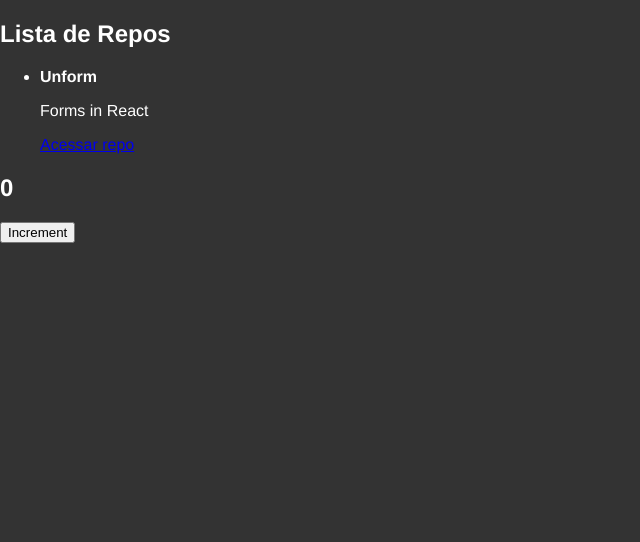
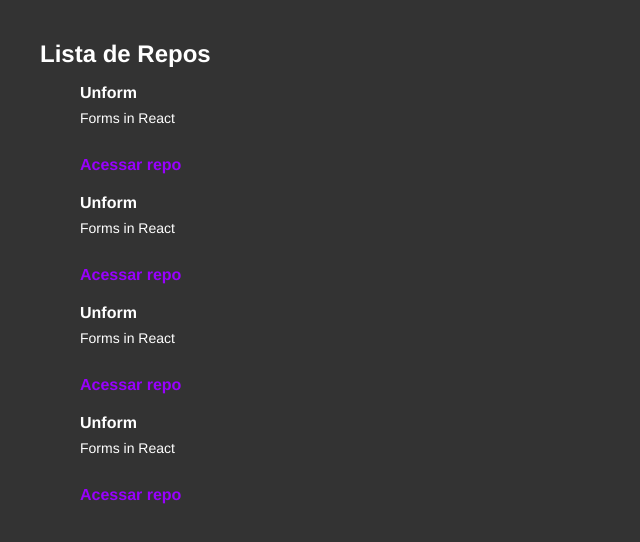
Before and after one commit to LeonardoBrizolla/github-explorer-2022, a React app: page / in a window 1280 px wide. Shown: the top 542 px of the page, without its empty margins (0-640 px from the left). Built offline with nearby package versions, Linux system fonts and the light colour scheme.

Commit message:
Estilização da listagem

```diff
--- a/src/App.jsx
+++ b/src/App.jsx
@@ -1,11 +1,3 @@
-import { Counter } from './components/Counter';
 import { RepoList } from './components/RepoList';
 
-export const App = () => {
-  return (
-    <>
-      <RepoList />
-      <Counter />
-    </>
-  );
-};
+export const App = () => <RepoList />;
--- a/src/components/Counter/index.jsx
+++ /dev/null
@@ -1,18 +0,0 @@
-import { useState } from 'react';
-
-export const Counter = () => {
-  const [counter, setCounter] = useState(0);
-
-  const increment = () => {
-    setCounter(counter + 1);
-  };
-
-  return (
-    <>
-      <h2>{counter}</h2>
-      <button type="button" onClick={increment}>
-        Increment
-      </button>
-    </>
-  );
-};
--- a/src/components/RepoList/index.jsx
+++ b/src/components/RepoList/index.jsx
@@ -1,3 +1,4 @@
+import './style.scss';
 import { RepoItem } from '../RepoItem';
 
 const repo = {
@@ -13,6 +14,9 @@ export const RepoList = () => {
 
       <ul>
         <RepoItem repo={repo} />
+        <RepoItem repo={repo} />
+        <RepoItem repo={repo} />
+        <RepoItem repo={repo} />
       </ul>
     </section>
   );
--- /dev/null
+++ b/src/components/RepoList/style.scss
@@ -0,0 +1,31 @@
+section.repo-list {
+  margin: 40px;
+
+  h1 {
+    margin-bottom: 16px;
+  }
+
+  ul {
+    list-style: none;
+  }
+
+  li {
+    & + li {
+      margin-top: 20px;
+    }
+  }
+
+  p {
+    font-size: 14px;
+    color: #fff;
+    margin-top: 8px;
+  }
+
+  a {
+    display: inline-block;
+    margin-top: 16px;
+    text-decoration: none;
+    font-weight: bold;
+    color: #9900ff;
+  }
+}
```
